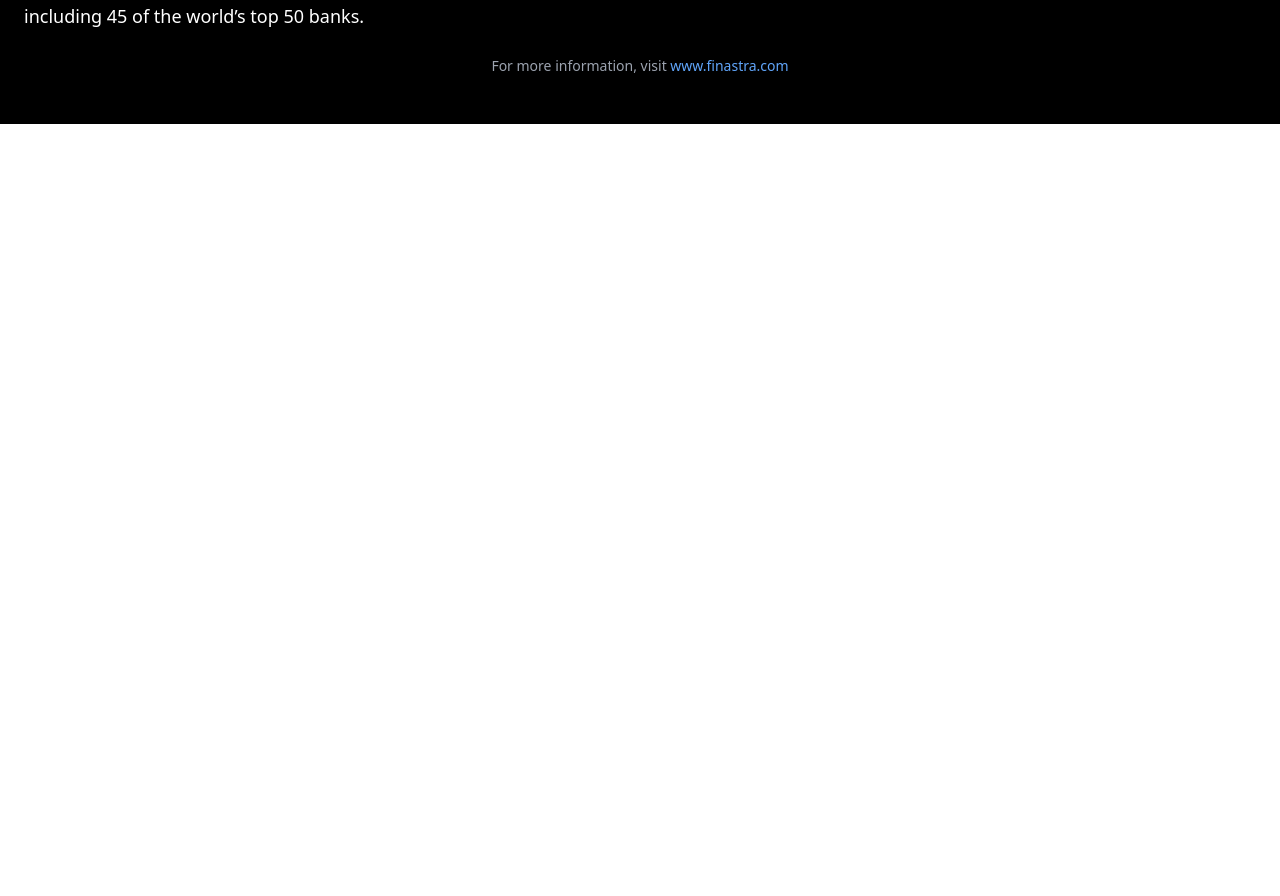
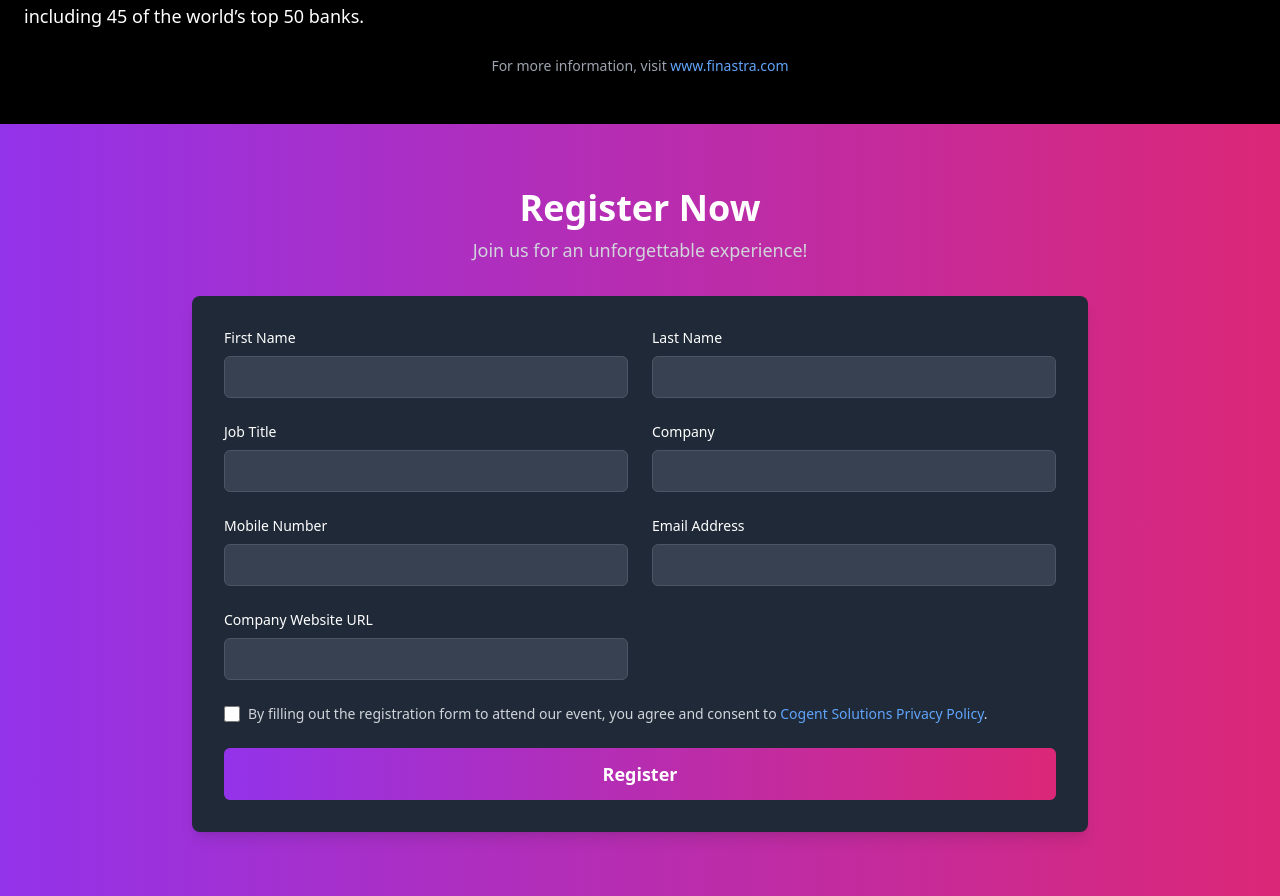
Before and after one commit to RMRAmadushanka/Full-Stack-Developer-Task, a React (Create React App) app in the folder frontend/: page / in a window 1280 px wide. Shown: the part 5063-5959 px from the top of the page. Before the commit the page ends 5187 px from the top, so only its background shows below. Built offline with nearby package versions, Linux system fonts and the light colour scheme.

Commit message:
Added register form

```diff
--- a/frontend/src/App.js
+++ b/frontend/src/App.js
@@ -4,6 +4,7 @@ import EventOverview from "./components/EventOverview";
 import Header from "./components/Header";
 import Hero from "./components/Hero";
 import OurSpeakers from "./components/OurSpeakers";
+import RegisterNow from "./components/RegisterNow";
 
 
 function App() {
@@ -15,6 +16,7 @@ function App() {
       <OurSpeakers/>
       <Agenda/>
       <AboutFinastra/>
+      <RegisterNow/>
     </div>
   );
 }
--- /dev/null
+++ b/frontend/src/components/RegisterNow.jsx
@@ -0,0 +1,105 @@
+import React from 'react';
+import { motion } from 'framer-motion';
+
+const fadeInUp = {
+    hidden: { opacity: 0, y: 30 },
+    visible: (i = 0) => ({
+        opacity: 1,
+        y: 0,
+        transition: {
+            delay: i * 0.2,
+            duration: 0.6,
+        },
+    }),
+};
+
+const RegisterNow = () => {
+    return (
+        <section className="bg-gradient-to-r from-purple-600 to-pink-600 py-16 px-6">
+            <motion.div
+                className="text-center mb-8"
+                variants={fadeInUp}
+                initial="hidden"
+                whileInView="visible"
+                viewport={{ once: true, amount: 0.4 }}
+            >
+                <h2 className="text-4xl font-semibold text-white mb-2">Register Now</h2>
+                <p className="text-lg text-gray-300">Join us for an unforgettable experience!</p>
+            </motion.div>
+            <motion.div
+                className="max-w-4xl mx-auto bg-gray-800 p-8 rounded-lg shadow-lg"
+                variants={fadeInUp}
+                initial="hidden"
+                whileInView="visible"
+                viewport={{ once: true, amount: 0.4 }}
+                custom={1}
+            >
+                <form className="space-y-6">
+                    <div className="grid grid-cols-1 md:grid-cols-2 gap-6">
+                        {[
+                            { id: 'firstName', label: 'First Name', type: 'text' },
+                            { id: 'lastName', label: 'Last Name', type: 'text' },
+                            { id: 'jobTitle', label: 'Job Title', type: 'text' },
+                            { id: 'company', label: 'Company', type: 'text' },
+                            { id: 'mobileNumber', label: 'Mobile Number', type: 'text' },
+                            { id: 'email', label: 'Email Address', type: 'email' },
+                            { id: 'website', label: 'Company Website URL', type: 'text' },
+                        ].map((field, index) => (
+                            <motion.div
+                                key={field.id}
+                                variants={fadeInUp}
+                                initial="hidden"
+                                whileInView="visible"
+                                viewport={{ once: true, amount: 0.4 }}
+                                custom={index * 0.2}
+                            >
+                                <label htmlFor={field.id} className="block text-sm font-medium text-white mb-2">
+                                    {field.label}
+                                </label>
+                                <input
+                                    id={field.id}
+                                    name={field.id}
+                                    type={field.type}
+                                    required
+                                    className="w-full px-4 py-2 text-gray-800 bg-gray-700 border border-gray-600 rounded-md focus:outline-none focus:ring-2 focus:ring-purple-500"
+                                />
+                            </motion.div>
+                        ))}
+                    </div>
+                    <motion.div
+                        className="flex items-center space-x-2"
+                        variants={fadeInUp}
+                        initial="hidden"
+                        whileInView="visible"
+                        viewport={{ once: true, amount: 0.4 }}
+                        custom={1.5}
+                    >
+                        <input
+                            type="checkbox"
+                            id="terms"
+                            name="terms"
+                            className="h-4 w-4 text-purple-600 border-gray-600 rounded focus:ring-2 focus:ring-purple-500"
+                        />
+                        <label htmlFor="terms" className="text-sm text-gray-300">
+                            By filling out the registration form to attend our event, you agree and consent to{' '}
+                            <a href="#" className="text-blue-400 hover:underline">Cogent Solutions Privacy Policy</a>.
+                        </label>
+                    </motion.div>
+                    <motion.button
+                        type="submit"
+                        className="w-full py-3 bg-gradient-to-r from-purple-600 to-pink-600 text-white text-lg font-semibold rounded-md hover:bg-purple-700 transition duration-200"
+                        variants={fadeInUp}
+                        initial="hidden"
+                        whileInView="visible"
+                        viewport={{ once: true, amount: 0.4 }}
+                        custom={1.8}
+                    >
+                        Register
+                    </motion.button>
+                </form>
+            </motion.div>
+        </section>
+    );
+};
+
+export default RegisterNow;
```
